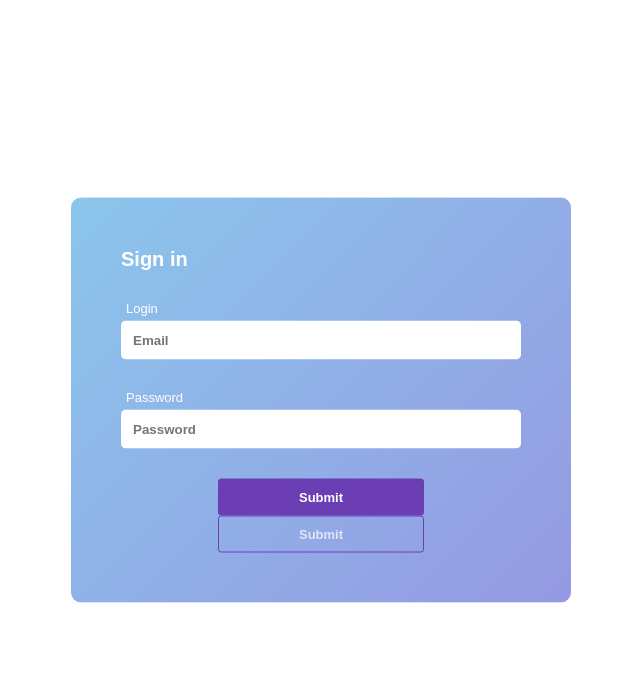
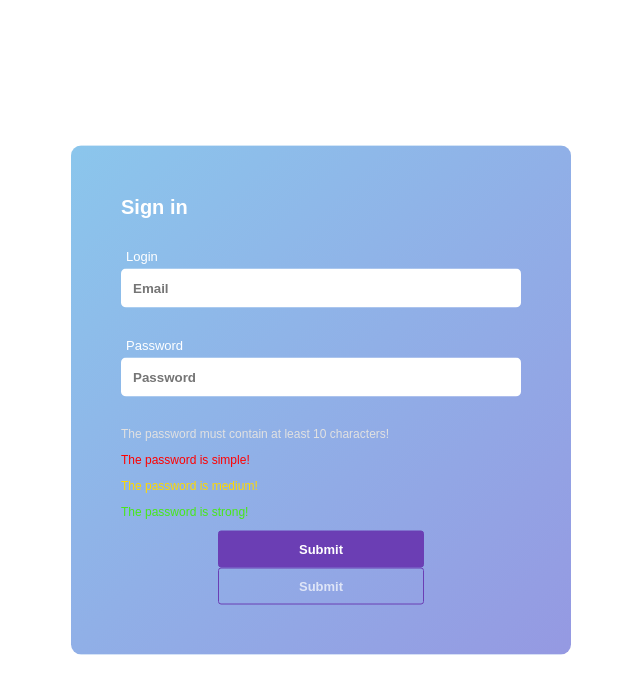
Before and after one commit to btradr/password-validator-app, an Angular app: page / in a window 1280 px wide. Shown: the top 694 px of the page, without its empty margins (319-959 px from the left). Built offline with nearby package versions, Linux system fonts and the light colour scheme.

Commit message:
feat(validation): added template for validation

```diff
--- a/src/app/login/components/login/login.component.html
+++ b/src/app/login/components/login/login.component.html
@@ -8,6 +8,9 @@
     <label for="password" class="form__label">Password</label>
     <input id="password" type="password" name="password" placeholder="Password" class="form__input">
   </div>
+
+  <app-validation></app-validation>
+
   <button type="submit" class="form__btn">Submit</button>
   <button type="submit" class="form__btn form__btn--disabled" disabled>Submit</button>
 </form>
--- a/src/app/validation/components/validation/validation.component.html
+++ b/src/app/validation/components/validation/validation.component.html
@@ -0,0 +1,14 @@
+<div class="validation">
+  <p class="validation__text">
+    The password must contain at least 10 characters!
+  </p>
+  <p class="validation__text validation__text--danger">
+    The password is simple!
+  </p>
+  <p class="validation__text validation__text--warning">
+    The password is medium!
+  </p>
+  <p class="validation__text validation__text--success">
+    The password is strong!
+  </p>
+</div>
--- a/src/app/validation/components/validation/validation.component.scss
+++ b/src/app/validation/components/validation/validation.component.scss
@@ -0,0 +1,23 @@
+.validation {
+  width: 100%;
+
+  display: block;
+  margin-top: 20px;
+}
+
+.validation__text {
+  font-size: 12px;
+  color: #e1e1e1;
+}
+
+.validation__text--danger {
+  color: #ff0000;
+}
+
+.validation__text--warning {
+  color: #ffd900;
+}
+
+.validation__text--success {
+  color: #47e819;
+}
```
Also changed, not shown: src/app/login/login.module.ts (+7 -1 lines).
